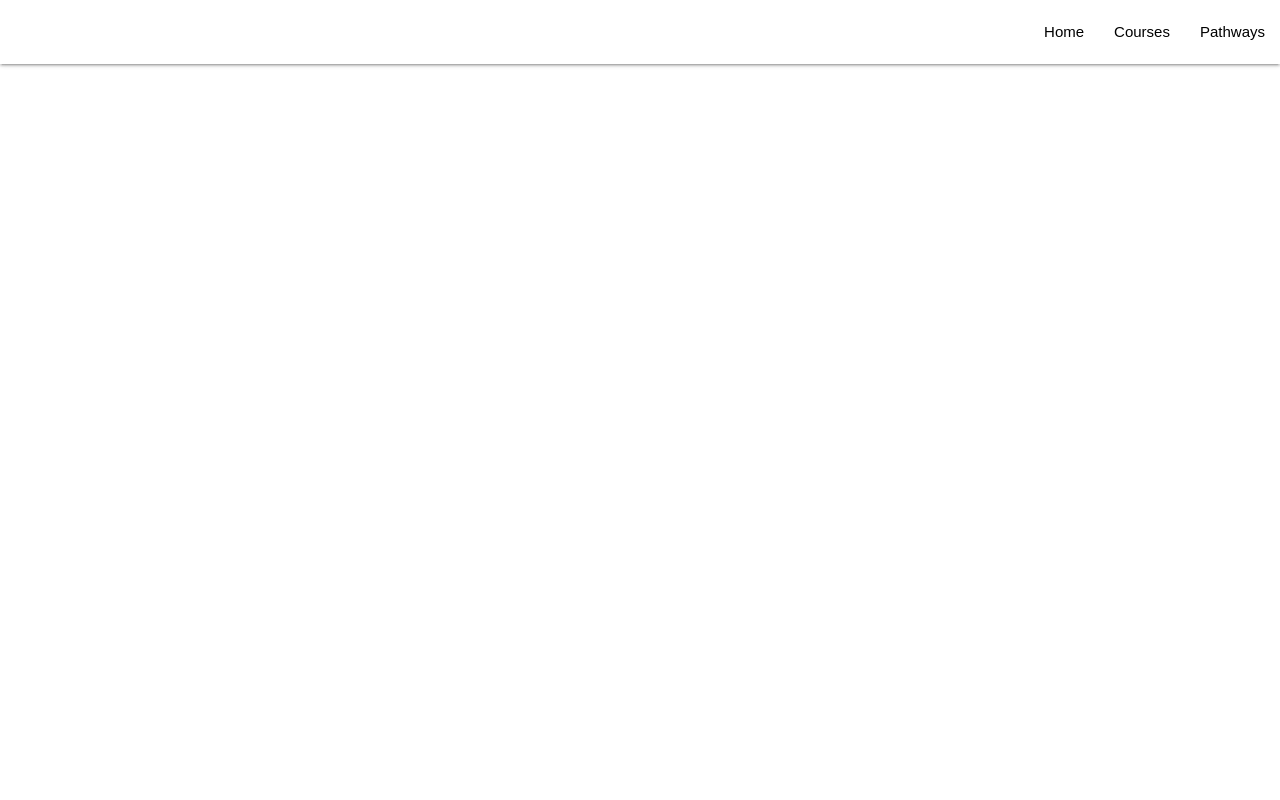
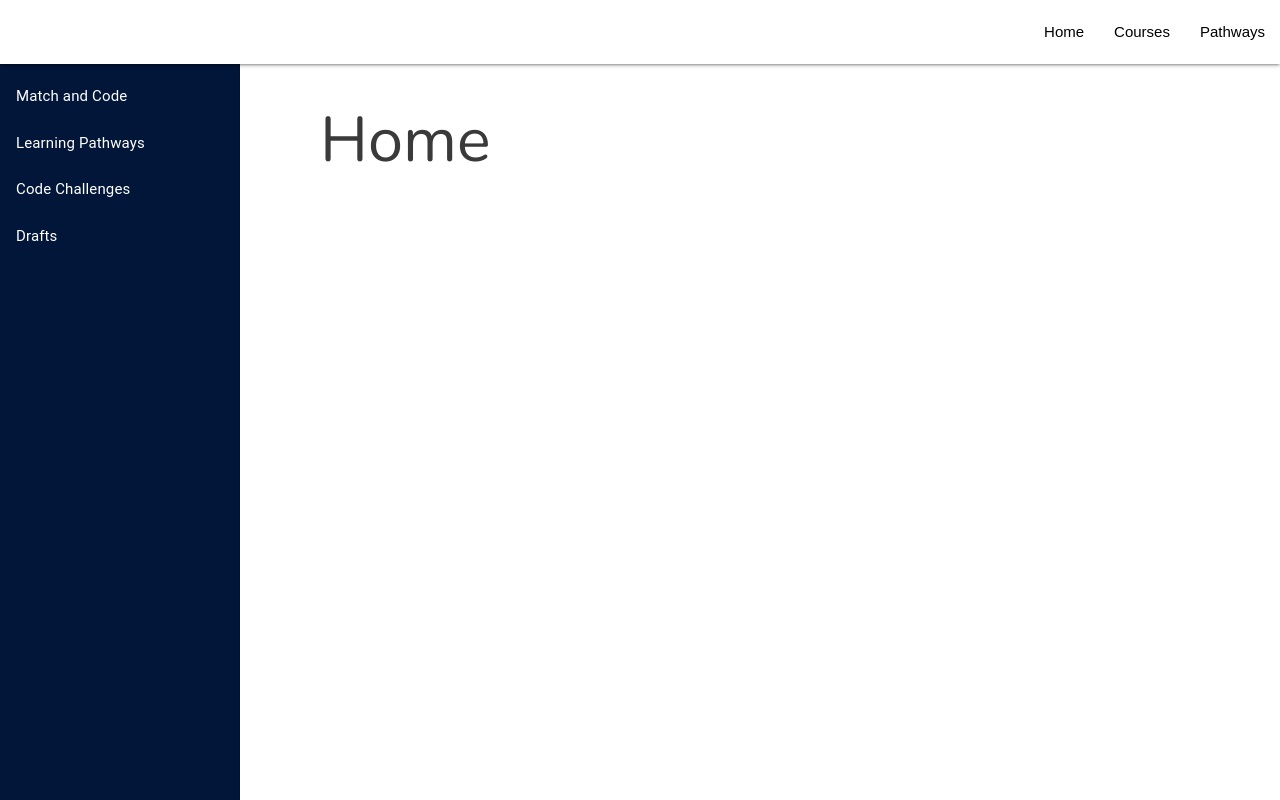
Before and after one commit to brayomwas/codelab, a React (Create React App) app: page / in a window 1280 px wide. Built offline with nearby package versions, Linux system fonts and the light colour scheme.

Commit message:
Added Layout

```diff
--- a/src/App.js
+++ b/src/App.js
@@ -3,26 +3,32 @@ import { BrowserRouter as Router, Switch, Route } from 'react-router-dom';
 import Courses from './pages/Courses';
 import LearningPathways from './pages/LearningPathways';
 import 'materialize-css/dist/css/materialize.min.css'
-import Nav from './components/Nav'
+import Layout from './components/Layout'
 import './App.css';
+import HomePage from './pages/HomePage';
+import IndividualPathway from './pages/IndivudualPathway';
+// import pathways from './data/pathways.json'
 
 function App() {
   return (
     <Router>
       <>
-      <div>
-        <Nav />
+      <Switch>
+        <Route exact path='/'>
+          <Layout>
+            <HomePage />
+          </Layout>
+        </Route>
 
-      </div>
-      <Switch>
         <Route path="/courses">
-          <Courses />
+          <Layout>
+             <Courses />
+         </Layout>
         </Route>
-        {/* <Route exact path="/pathways/:pathway" render={(props) =>    <IndividualPathway {...props} pathway='Machine' />} /> */}
 
          <Route
             path='/pathways'
-            render={(props) => <LearningPathways {...props}/>}
+            render={(props) => <Layout><LearningPathways {...props}/></Layout>}
           />
 
       </Switch>
--- /dev/null
+++ b/src/components/Layout.js
@@ -0,0 +1,22 @@
+import React from 'react';
+import { Grid } from '@material-ui/core';
+import Nav from './Nav';
+import SideBar from './SideBar';
+
+export default function Layout({children}) {
+    return (
+        <Grid container direction='column'>
+            <Grid>
+                <Nav />
+            </Grid>
+            <Grid item container xs spacing={2} direction='row'>
+                <Grid item xs sm={3}>
+                    <SideBar />
+                </Grid>
+                <Grid item container xs sm={9}>
+                    {children}
+                </Grid>
+            </Grid>
+        </Grid>
+    )
+}
--- a/src/components/SideBar.js
+++ b/src/components/SideBar.js
@@ -42,8 +42,8 @@ export default function SideBar() {
 
                     <Divider />
                     <List>
-                        {['InboxInboxInbox', 'Starred', 'Send Email', 'Drafts'].map((text, index) => (
-                            <ListItem button key={text}>
+                        {['Match and Code', 'Learning Pathways', 'Code Challenges', 'Drafts'].map((text, index) => (
+                            <ListItem button key={index}>
                                 <ListItemText primary={text} />
                             </ListItem>
                         ))}
--- a/src/pages/Courses.js
+++ b/src/pages/Courses.js
@@ -1,5 +1,4 @@
 import React from 'react';
-import PathwayRow from '../components/PathwayRow'
 import CourseCard from '../components/CourseCard'
 import MissingPathwayCard from '../components/MissingPathway'
 import DocumentHeading from '../components/DocumentHeading'
@@ -50,7 +49,7 @@ export default function LearningPathways() {
             <div className="col s12">
                 <main>
                     <div className="row">
-                        <div className="col l3">
+                        {/* <div className="col l3">
                             <aside className="sidebar">
                                 <nav className="transparent">
                                  <ul>
@@ -59,7 +58,7 @@ export default function LearningPathways() {
                                  </ul>
                                 </nav>
                             </aside>
-                        </div>
+                        </div> */}
                         <div className="col l9">
                             <DocumentHeading text="Courses"/>
                             <p>View curricular guides to your learning pathway, discover on-demand skills from the job market and get recommendations to the best courses on Udemy, Coursera, edX etc</p>
@@ -77,6 +76,5 @@ export default function LearningPathways() {
                 </main>
             </div>
         </div>
-
     )
 }
--- /dev/null
+++ b/src/pages/HomePage.js
@@ -0,0 +1,5 @@
+import React from 'react';
+
+export default function HomePage() {
+    return <h1>Home</h1>
+}
--- a/src/pages/IndivudualPathway.js
+++ b/src/pages/IndivudualPathway.js
@@ -22,10 +22,6 @@ const useStyles = makeStyles({
     heading: {
         color: '#000000'
     },
-    view: {
-        marginLeft: 50,
-        marginRight: 50
-    }
 })
 
 export default function IndividualPathway(props) {
@@ -76,10 +72,10 @@ export default function IndividualPathway(props) {
 
     return(
         <Grid container spacing={3}>
-            <Grid item>
+            {/* <Grid item>
                 <SideBar />
-            </Grid>
-            <Grid item container xs direction='column' className={classes.view}>
+            </Grid> */}
+            <Grid item container xs direction='column'>
                 <Grid item>
                     <Typography>
                         {<DocumentHeading text={individualPathway.pathway} />}
--- a/src/pages/LearningPathways.js
+++ b/src/pages/LearningPathways.js
@@ -8,6 +8,8 @@ import DocumentHeading from "../components/DocumentHeading";
 import DocumentSubheading from "../components/DocumentSubheadng";
 import pathways from "../data/pathways.json";
 import IndividualPathway from "./IndivudualPathway";
+import Layout from '../components/Layout'
+
 
 const useStyles = makeStyles({
     mt70: {
@@ -38,9 +40,9 @@ function LearningPathways({ match }) {
 
   return (
     <Grid container spacing={3}>
-      <Grid item>
+      {/* <Grid item>
         <SideBar />
-      </Grid>
+      </Grid> */}
       <Grid item container xs direction="column">
         <Grid item xs>
           {/* Pathway Name */}
@@ -54,13 +56,14 @@ function LearningPathways({ match }) {
         </Grid>
       </Grid>
 
-      <Route
+      {/* <Route
           exact
-          path={`${match.url}/:individualPathway`}
+          path={`${match.path}/:individualPathway`}
           render={(props) => <IndividualPathway  data={pathways} {...props}/>}
-      />
+      /> */}
 
     </Grid>
+
   );
 }
 
```
